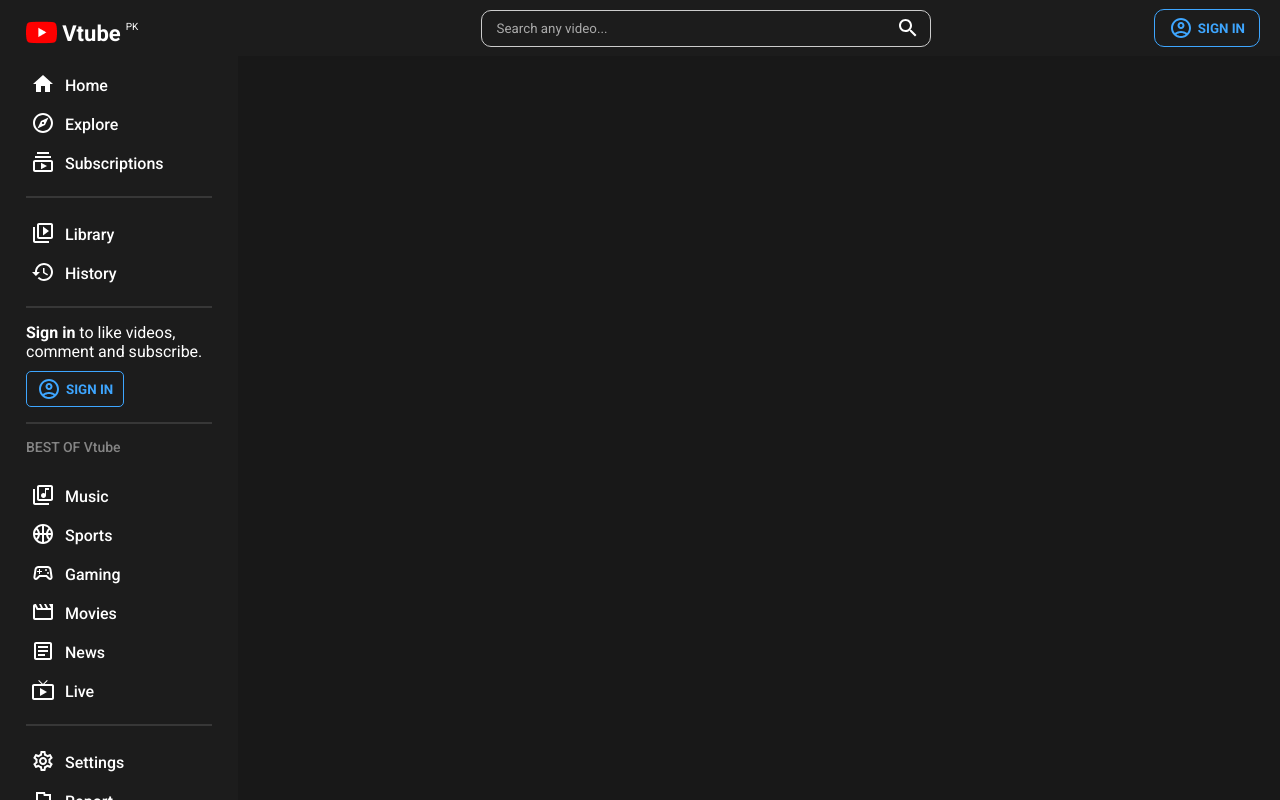
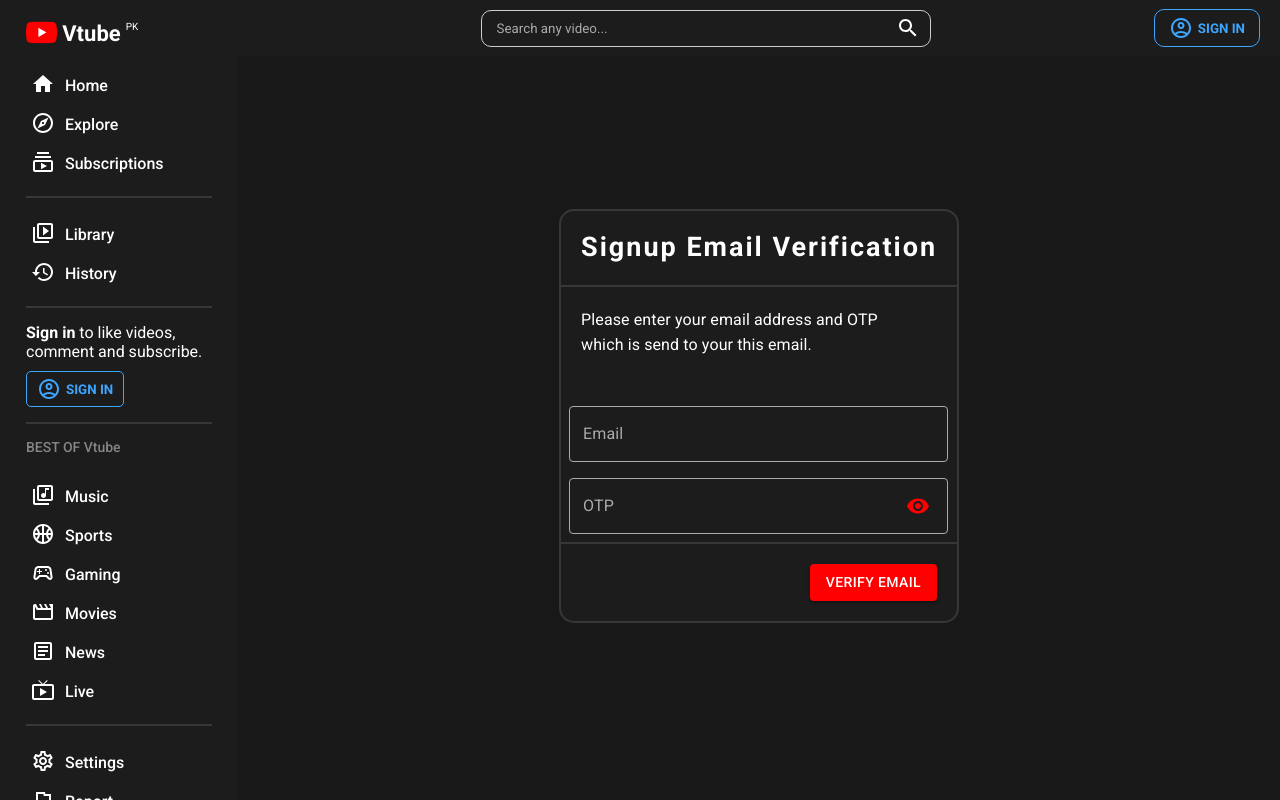
Before and after one commit to HammadShah90/Vtube-FullStack-App, a React (Vite) app: page /signupVerifyOtp in a window 1280 px wide. Built offline with nearby package versions, Linux system fonts and the light colour scheme; no server answers.

Commit message:
registration email otp send verify and login

```diff
--- a/src/App.jsx
+++ b/src/App.jsx
@@ -8,7 +8,7 @@ import Home from "./pages/Home";
 import Video from "./pages/Video";
 import SignIn from "./pages/SignIn";
 import SignUp from "./pages/SignUp";
-import VerifyOtp from "./pages/VerifyOtp";
+import SignupVerifyOtp from "./pages/SignupVerifyOtp";
 import { ToastContainer } from "react-toastify";
 import "react-toastify/dist/ReactToastify.css";
 import "./App.css";
@@ -61,9 +61,9 @@ function App() {
                       }
                     />
                     <Route
-                      path="verifyOtp"
+                      path="signupVerifyOtp"
                       element={
-                        <VerifyOtp theme={theme} setTheme={setTheme} />
+                        <SignupVerifyOtp theme={theme} setTheme={setTheme} />
                       }
                     />
                     <Route
--- a/src/pages/SignIn.jsx
+++ b/src/pages/SignIn.jsx
@@ -7,7 +7,7 @@ import PersonOutlineOutlinedIcon from "@mui/icons-material/PersonOutlineOutlined
 import PasswordOutlinedIcon from "@mui/icons-material/PasswordOutlined";
 import VisibilityOutlinedIcon from "@mui/icons-material/VisibilityOutlined";
 import VisibilityOffOutlinedIcon from "@mui/icons-material/VisibilityOffOutlined";
-import EmailIcon from '@mui/icons-material/Email';
+import EmailIcon from "@mui/icons-material/Email";
 import { Link } from "react-router-dom";
 import axios from "axios";
 import { toast } from "react-toastify";
@@ -46,7 +46,7 @@ const InputBox = styled.div`
   justify-content: center;
   border-bottom: 1px solid ${({ theme }) => theme.soft};
   width: 100%;
-  margin: 0px 40px
+  margin: 0px 40px;
 `;
 
 const Title = styled.h1`
@@ -105,31 +105,13 @@ const SignIn = ({ theme }) => {
   };
 
   const loginHandler = async (e) => {
-    // console.log(e);
     e.preventDefault();
-    // const OTP = Math.floor(Math.random() * 9000 + 1000);
-    // console.log(OTP);
-    if (!email || !password || !confirmPassword) {
-      // console.log(theme);
-      return toast.error("All fields are required", {
-        position: "top-right",
-        theme: theme ? "light" : "dark",
-        autoClose: 2000,
-      });
-    } else if (password !== confirmPassword) {
-      toast.error("Confirm Password do not match", {
-        position: "top-right",
-        theme: theme ? "light" : "dark",
-        autoClose: 2000,
-      });
-      setMatchPassword(false);
-      return;
-    } else {
+    try {
       dispatch(loginPending());
-      try {
       const apiResponse = await axios.post(`/v1/auth/login`, {
         email,
         password,
+        confirmPassword,
       });
       console.log(apiResponse.data);
       const { data, token } = apiResponse.data;
@@ -148,16 +130,26 @@ const SignIn = ({ theme }) => {
       });
       setTimeout(() => {
         navigate("/");
-        }, 2500)
+      }, 2500);
     } catch (err) {
-        // console.log(err.response.data.message);
+      console.log(err.response.data.message);
+      if (err.response.data.message === "Check your email and verify your OTP first") {
         toast.error(err.response.data.message, {
           position: "top-right",
           theme: theme ? "light" : "dark",
           autoClose: 2000,
         });
+        setTimeout(() => {
+          navigate("/signupVerifyOtp");
+        }, 2500);
+      } else {
+        toast.error(err.response.data.message, {
+          position: "top-right",
+          theme: theme ? "light" : "dark",
+          autoClose: 2000,
+        });
+      }
       dispatch(loginFailed(err));
-      }
     }
   };
 
@@ -258,19 +250,6 @@ const SignIn = ({ theme }) => {
           <Text>Forgot Password?</Text>
         </Link>
         <Stack spacing={2} direction="row" marginTop="15px" width="100%">
-          {/* <Link to="/signup" style={{ textDecoration: "none", width: "109%" }}>
-            <Button
-              variant="contained"
-              style={{
-                backgroundColor: "#ff0000",
-                textAlign: "center",
-                borderRadius: "5px",
-                width: "100%",
-              }}
-            >
-              Signup
-            </Button>
-          </Link> */}
           <Button
             variant="contained"
             onClick={loginHandler}
--- a/src/pages/SignUp.jsx
+++ b/src/pages/SignUp.jsx
@@ -4,7 +4,7 @@ import PersonOutlineOutlinedIcon from "@mui/icons-material/PersonOutlineOutlined
 import PasswordOutlinedIcon from "@mui/icons-material/PasswordOutlined";
 import VisibilityOutlinedIcon from "@mui/icons-material/VisibilityOutlined";
 import VisibilityOffOutlinedIcon from "@mui/icons-material/VisibilityOffOutlined";
-import EmailIcon from '@mui/icons-material/Email';
+import EmailIcon from "@mui/icons-material/Email";
 import { Link, useNavigate } from "react-router-dom";
 import { Box, IconButton, Typography, Button, Stack } from "@mui/material";
 import { useDispatch } from "react-redux";
@@ -100,24 +100,13 @@ const SignUp = ({ theme }) => {
 
   const signUpHandler = async (e) => {
     e.preventDefault();
-    if (!firstName || !lastName || !email || !password || !confirmPassword) {
-      return toast.error("All fields are required", {
-        position: "top-right",
-        theme: theme ? "light" : "dark",
-        autoClose: 2000,
-      });
-    } else if (password !== confirmPassword) {
-      return toast.error("Confirm Password do not match", {
-        position: "top-right",
-        theme: theme ? "light" : "dark",
-        autoClose: 2000,
-      });
-    } else {
+    try {
       const res = await axios.post("/v1/auth/register", {
         firstName,
         lastName,
         email,
         password,
+        confirmPassword,
       });
       if (res) {
         toast.success("Registration Successful", {
@@ -126,8 +115,8 @@ const SignUp = ({ theme }) => {
           autoClose: 2000,
         });
         setTimeout(() => {
-          navigate("/SignIn");
-        }, 2500)
+          navigate("/signupVerifyOtp");
+        }, 2500);
       } else {
         toast.error(res.data.message, {
           position: "top-right",
@@ -135,7 +124,17 @@ const SignUp = ({ theme }) => {
           autoClose: 2000,
         });
       }
+    } catch (error) {
+      // console.log(error.response.data.message);
+      if (error.response.data.message) {
+        toast.error(error.response.data.message, {
+          position: "top-right",
+          theme: theme ? "light" : "dark",
+          autoClose: 2000,
+        });
+      }
     }
+    // }
   };
 
   return (
--- /dev/null
+++ b/src/pages/SignupVerifyOtp.jsx
@@ -0,0 +1,225 @@
+import { useNavigate } from "react-router-dom";
+import React, { useEffect, useState } from "react";
+import styled from "styled-components";
+import { useParams } from "react-router-dom";
+import {
+  Box,
+  Button,
+  FormControl,
+  IconButton,
+  InputAdornment,
+  InputLabel,
+  OutlinedInput,
+  Stack,
+  TextField,
+  Typography,
+} from "@mui/material";
+import { ToastContainer, toast } from "react-toastify";
+import "react-toastify/dist/ReactToastify.css";
+import "../App.css";
+import { darkTheme, lightTheme } from "../utils/Theme";
+import PersonOutlineOutlinedIcon from "@mui/icons-material/PersonOutlineOutlined";
+import AuthActions from "../redux/middleware/auth";
+import axios from "axios";
+import { Visibility, VisibilityOff } from "@mui/icons-material";
+
+const Container = styled.div`
+  display: flex;
+  justify-content: center;
+  align-items: center;
+  height: calc(100vh - 120px);
+  color: ${({ theme }) => theme.text};
+`;
+
+const Wrapper = styled.div`
+  display: flex;
+  //   align-items: center;
+  flex-direction: column;
+  background-color: ${({ theme }) => theme.bgLighter};
+  border: 2px solid ${({ theme }) => theme.soft};
+  border-radius: 15px;
+`;
+
+const InputBox = styled.div`
+  background-color: ${({ theme }) => theme.bg};
+  border: 1px solid ${({ theme }) => theme.text};
+  border-radius: 5px;
+  margin-bottom: 25px;
+  margin-right: 20px;
+  margin-left: 20px;
+`;
+
+const Input = styled.input`
+  border: none;
+  background-color: transparent;
+  outline: none;
+  color: ${({ theme }) => theme.text};
+  padding: 15px;
+  width: inherit;
+  font-size: 14px;
+`;
+
+const Hr = styled.hr`
+  border: 1px solid ${({ theme }) => theme.soft};
+  width: 100%;
+`;
+
+const CustomTextField = styled(TextField)`
+  label {
+    color: ${({ theme }) => theme.textSoft};
+  }
+  & label.Mui-focused {
+    color: ${({ theme }) => theme.text};
+  }
+  & .MuiOutlinedInput-root {
+    &.Mui-focused fieldset {
+      border-color: ${({ theme }) => theme.text};
+    }
+    & fieldset {
+      border-color: ${({ theme }) => theme.textSoft};
+    }
+    & input {
+      color: ${({ theme }) => theme.text};
+    }
+  }
+`;
+const CustomFormControl = styled(FormControl)`
+  label {
+    color: ${({ theme }) => theme.textSoft};
+  }
+  & label.Mui-focused {
+    color: ${({ theme }) => theme.text};
+  }
+  & .MuiOutlinedInput-root {
+    &.Mui-focused fieldset {
+      border-color: ${({ theme }) => theme.text};
+    }
+    & fieldset {
+      border-color: ${({ theme }) => theme.textSoft};
+    }
+    & input {
+      color: ${({ theme }) => theme.text};
+    }
+  }
+`;
+
+const SignupVerifyOtp = ({ theme }) => {
+  const [email, setEmail] = useState("");
+  const [otp, setOtp] = useState("");
+  const [showPassword, setShowPassword] = useState(false);
+  const navigate = useNavigate();
+  const passwordVisibilityHandler = () => {
+    setShowPassword((show) => !show);
+  };
+
+  const signupVerifyHandler = async (e) => {
+    e.preventDefault();
+    try {
+      const apiResponse = await axios.post("/v1/auth/verifyEmailOtp", {
+        email,
+        Otp: otp,
+      })
+      console.log(apiResponse);
+      if (apiResponse) {
+        toast.success("Email verified successfully", {
+          position: "top-right",
+          theme: theme ? "light" : "dark",
+          autoClose: 2000,
+        });
+        setTimeout(() => {
+          navigate("/signin");
+        }, 2500);
+      }
+    } catch (error) {
+      console.log(error.response.data.message);
+      if (error.response.data.message === "") {
+        toast.error(error.response.data.message, {
+          position: "top-right",
+          theme: theme ? "light" : "dark",
+          autoClose: 2000,
+        });
+      }
+    }
+  }
+
+  return (
+    <Container>
+      <Wrapper>
+        <Typography
+          variant="h4"
+          sx={{
+            fontWeight: 700,
+            padding: "20px",
+            letterSpacing: "2px",
+            fontSize: "27px",
+          }}
+        >
+          Signup Email Verification
+        </Typography>
+        <Hr />
+        <Typography
+          variant="h6"
+          sx={{
+            fontWeight: 400,
+            fontSize: "16px",
+            padding: "20px",
+            marginBottom: "20px",
+            width: "350px",
+          }}
+        >
+          Please enter your email address and OTP which is send to your this
+          email.
+        </Typography>
+        <CustomTextField
+          id="outlined-basic"
+          label="Email"
+          variant="outlined"
+          autoComplete="off"
+          sx={{ m: 1, width: "100%", paddingRight: "17px" }}
+          onChange={(e) => setEmail(e.target.value)}
+        />
+        <CustomFormControl
+          sx={{ m: 1, width: "100%", paddingRight: "17px" }}
+          variant="outlined"
+        >
+          <InputLabel htmlFor="outlined-adornment-password" fontSize="2px">
+            OTP
+          </InputLabel>
+          <OutlinedInput
+            id="outlined-adornment-password"
+            type={showPassword ? "text" : "password"}
+            onChange={(e) => setOtp(e.target.value)}
+            endAdornment={
+              <InputAdornment position="start">
+                <IconButton
+                  aria-label="toggle password visibility"
+                  onClick={passwordVisibilityHandler}
+                  edge="end"
+                >
+                  {showPassword ? (
+                    <VisibilityOff style={{ color: "red" }} />
+                  ) : (
+                    <Visibility style={{ color: "red" }} />
+                  )}
+                </IconButton>
+              </InputAdornment>
+            }
+            label="Password"
+          />
+        </CustomFormControl>
+        <Hr />
+        <Stack direction="row" justifyContent="flex-end" padding="20px">
+          <Button
+            variant="contained"
+            style={{ color: "#ffffff", backgroundColor: "#ff0000" }}
+            onClick={signupVerifyHandler}
+          >
+            Verify Email
+          </Button>
+        </Stack>
+      </Wrapper>
+    </Container>
+  );
+};
+
+export default SignupVerifyOtp;
--- a/src/pages/VerifyOtp.jsx
+++ /dev/null
@@ -1,10 +0,0 @@
-import React from "react";
-import styled from "styled-components";
-
-const Container = styled.div``;
-const VerifyOtp = () => {
-  return <Container>VerifyOtp</Container>;
-};
-
-
-export default VerifyOtp;
```
Lines whose indentation alone changed are shown as unchanged.
